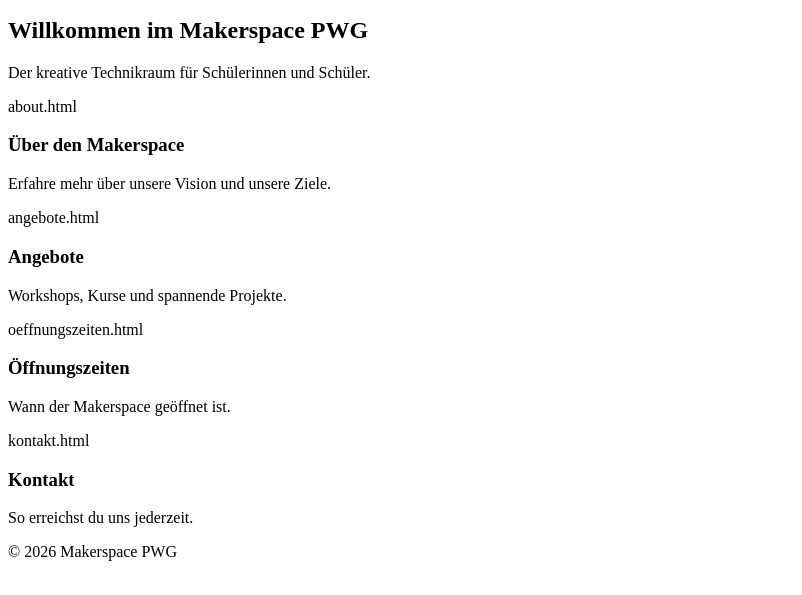
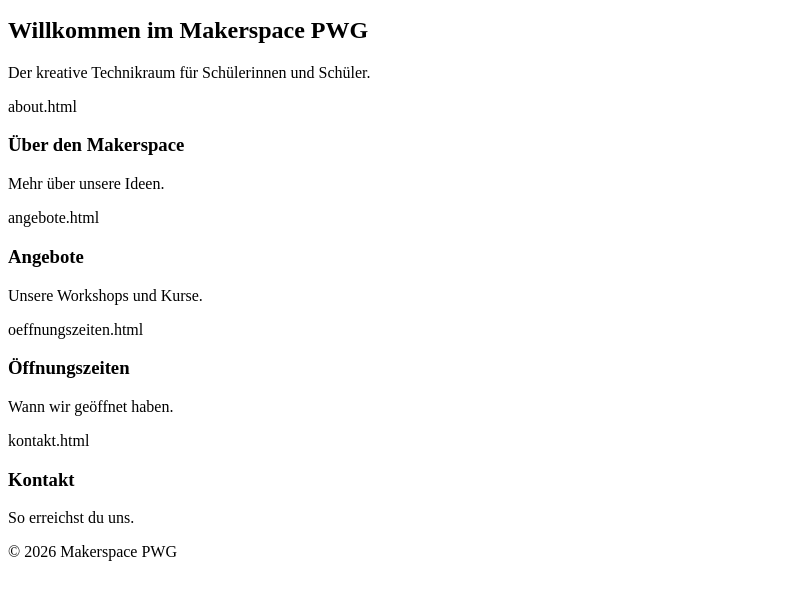
Before and after one commit to Makerspacesc/Makerspace-3, a plain HTML site: page index.html in a window 1280 px wide. Shown: the part 127-722 px from the top of the page, without its empty margins (0-802 px from the left). Drawn offline with Linux system fonts and the light colour scheme.

Commit message:
Update index.html
zweiter Anlauf

```diff
--- a/index.html
+++ b/index.html
@@ -6,6 +6,7 @@
     <title>Makerspace – Startseite</title>
     styles.css
 </head>
+
 <body>
 
 <header>
@@ -26,22 +27,22 @@
 <section class="grid">
     about.html
         <h3>Über den Makerspace</h3>
-        <p>Erfahre mehr über unsere Vision und unsere Ziele.</p>
+        <p>Mehr über unsere Ideen.</p>
     </a>
 
     angebote.html
         <h3>Angebote</h3>
-        <p>Workshops, Kurse und spannende Projekte.</p>
+        <p>Unsere Workshops und Kurse.</p>
     </a>
 
     oeffnungszeiten.html
         <h3>Öffnungszeiten</h3>
-        <p>Wann der Makerspace geöffnet ist.</p>
+        <p>Wann wir geöffnet haben.</p>
     </a>
 
     kontakt.html
         <h3>Kontakt</h3>
-        <p>So erreichst du uns jederzeit.</p>
+        <p>So erreichst du uns.</p>
     </a>
 </section>
 
```
